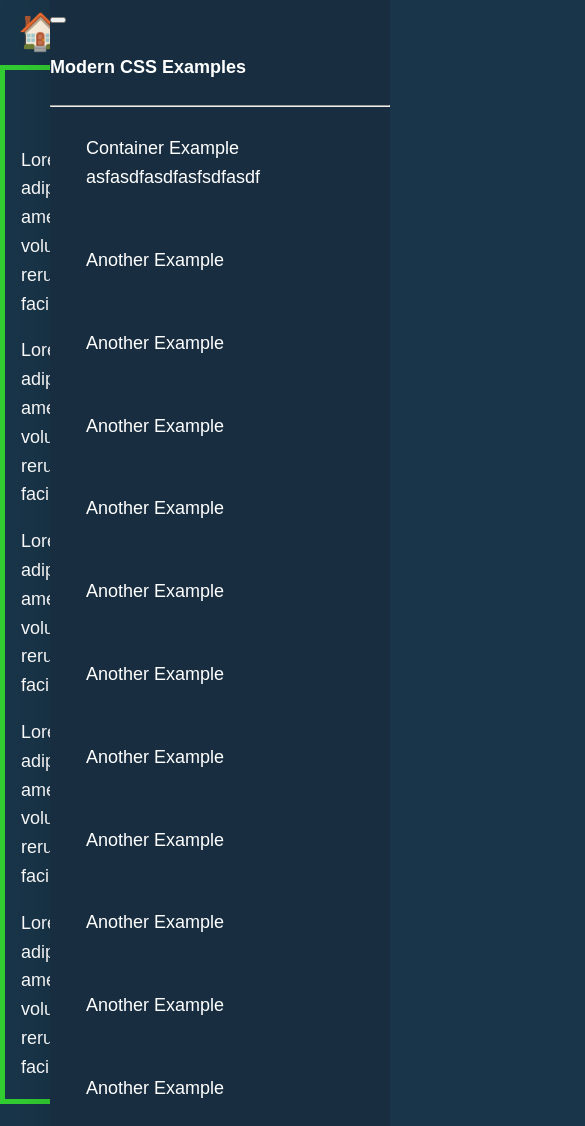
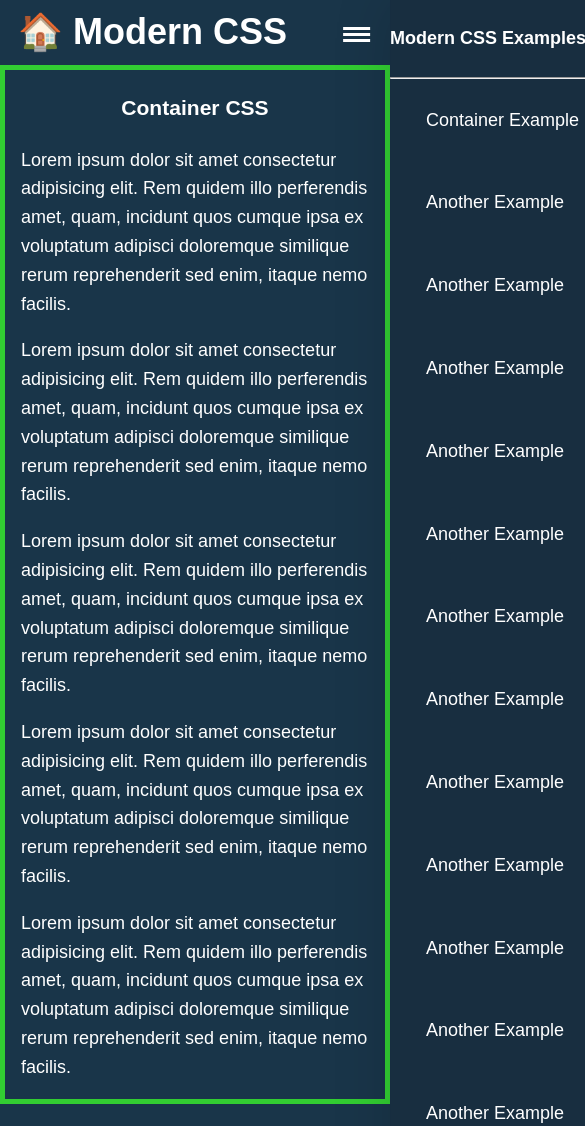
Before and after one commit to Cogentx/dev-9010-guides, a website: page __scratchPad/src/modernCSS/index.html in a window 390 px wide. Shown: the top 1126 px of the page, 585 px wide, since content can reach past the window. Drawn offline with Linux system fonts and the light colour scheme.

Commit message:
hamburger menu styled; base styles refactored

```diff
--- a/__scratchPad/src/modern css/hamburger.css
+++ /dev/null
@@ -1,3 +0,0 @@
-menu {
-  list-style-type: none;
-}
--- a/__scratchPad/src/modern css/_base.css
+++ b/__scratchPad/src/modernCSS/_base.css
@@ -14,7 +14,13 @@ body {
   line-height: 1.6;
   background-color: var(--bg);
   color: var(--text);
-  overflow: hidden;
+  overflow-x: hidden;
+}
+
+.header {
+  display: flex;
+  align-items: center;
+  justify-content: space-between;
 }
 
 header > .title {
@@ -30,14 +36,13 @@ main {
   justify-content: center;
 }
 
-main > h1,
 article > h3 {
   text-align: center;
 }
 
 .sidebar {
   /* TODO: remove width */
-  width: min(100% - 50px, 400px);
+  /* width: min(100% - 50px, 400px); */
 
   min-height: 100vh;
   background-color: var(--bg-nav);
@@ -45,33 +50,23 @@ article > h3 {
   right: 0;
   top: 0;
   box-shadow: 0 0 3em rgba(0, 0, 0, 0.15);
-  /* transition: transform 300ms cubic-bezier(0.5, 0, 0.5, 1);
-  transform: translateX(100%); */
-}
-
-.sidebar__toggle {
-  position: absolute;
-  top: 5em;
-  left: 0;
-  background-color: var(--bg-nav);
-  transform: translateX(-100%);
-  padding: 1em 0.5em;
-  border: 0;
-  border-radius: 0.25em 0 0 0.25em;
+  transition: transform 300ms cubic-bezier(0.5, 0, 0.5, 1);
+  transform: translateX(100%);
 }
 
 .sidebar__list {
-  list-style: none !important;
+  list-style: none;
   margin: 0;
   padding: 0;
   display: flex;
   flex-direction: column;
-  overflow: scroll;
+  /* overflow: scroll; */
 }
 
 .sidebar__item {
   padding: 1em 2em;
   margin-bottom: 1em;
+  cursor: pointer;
 }
 
 .sidebar__item:hover {
--- /dev/null
+++ b/__scratchPad/src/modernCSS/hamburger.css
@@ -0,0 +1,42 @@
+.sidebar__toggle {
+  position: absolute;
+  top: 1.5em;
+  left: -1em;
+  color: var(--text);
+  background: transparent;
+  transform: translateX(-100%);
+  padding: 1em 0.5em;
+  border: 0;
+  border-radius: 0.25em 0 0 0.25em;
+  cursor: pointer;
+}
+
+.hamburger {
+  display: block;
+  position: relative;
+}
+
+.hamburger,
+.hamburger::before,
+.hamburger::after {
+  width: 2em;
+  height: 3px;
+  background-color: var(--text);
+  transition: transform 350ms ease-in-out, opacity 200ms linear;
+}
+
+.hamburger::before,
+.hamburger::after {
+  content: '';
+  position: absolute;
+  left: 0;
+}
+
+.hamburger::before {
+  bottom: 6px;
+}
+.hamburger::after {
+  top: 6px;
+}
+
+/* Navigation Open Styles */
--- a/__scratchPad/src/modern css/index.html
+++ b/__scratchPad/src/modernCSS/index.html
@@ -5,22 +5,25 @@
     <meta http-equiv="X-UA-Compatible" content="IE=edge" />
     <meta name="viewport" content="width=device-width, initial-scale=1.0" />
     <title>Modern CSS</title>
+    <link rel="stylesheet" href="./_reset.css" />
     <link rel="stylesheet" href="./_base.css" />
-    <link rel="stylesheet" href="./_reset.css" />
     <link rel="stylesheet" href="./container.css" />
     <link rel="stylesheet" href="./hamburger.css" />
+    <script defer src="./script.js"></script>
   </head>
   <body>
-    <header>
+    <header class="header">
       <h1 class="title">🏠 Modern CSS</h1>
     </header>
-    <nav class="sidebar">
-      <button class="sidebar-toggle"><span class="hamburger"></span></button>
+    <nav id="sidebar" class="sidebar">
+      <button id="sidebar__toggle" class="sidebar__toggle">
+        <span class="hamburger"></span>
+      </button>
       <h4>Modern CSS Examples</h4>
       <hr />
       <menu class="sidebar__list">
         <li class="sidebar__item">
-          <a class="sidebar__link" href="#">Container Example asfasdfasdfasfsdfasdf</a>
+          <a class="sidebar__link" href="#">Container Example</a>
         </li>
         <li class="sidebar__item">
           <a class="sidebar__link" href="#">Another Example</a>
--- /dev/null
+++ b/__scratchPad/src/modernCSS/script.js
@@ -0,0 +1,5 @@
+const sidebarToggle = document.querySelector("#sidebar-toggle");
+
+sidebarToggle.addEventListener("click", () => {
+  document.body.classList.toggle("sidebar-open");
+});
```
Also changed, not shown: __scratchPad/src/modernCSS/_reset.css (renamed from __scratchPad/src/modern css/_reset.css), __scratchPad/src/modernCSS/container.css (renamed from __scratchPad/src/modern css/container.css).
